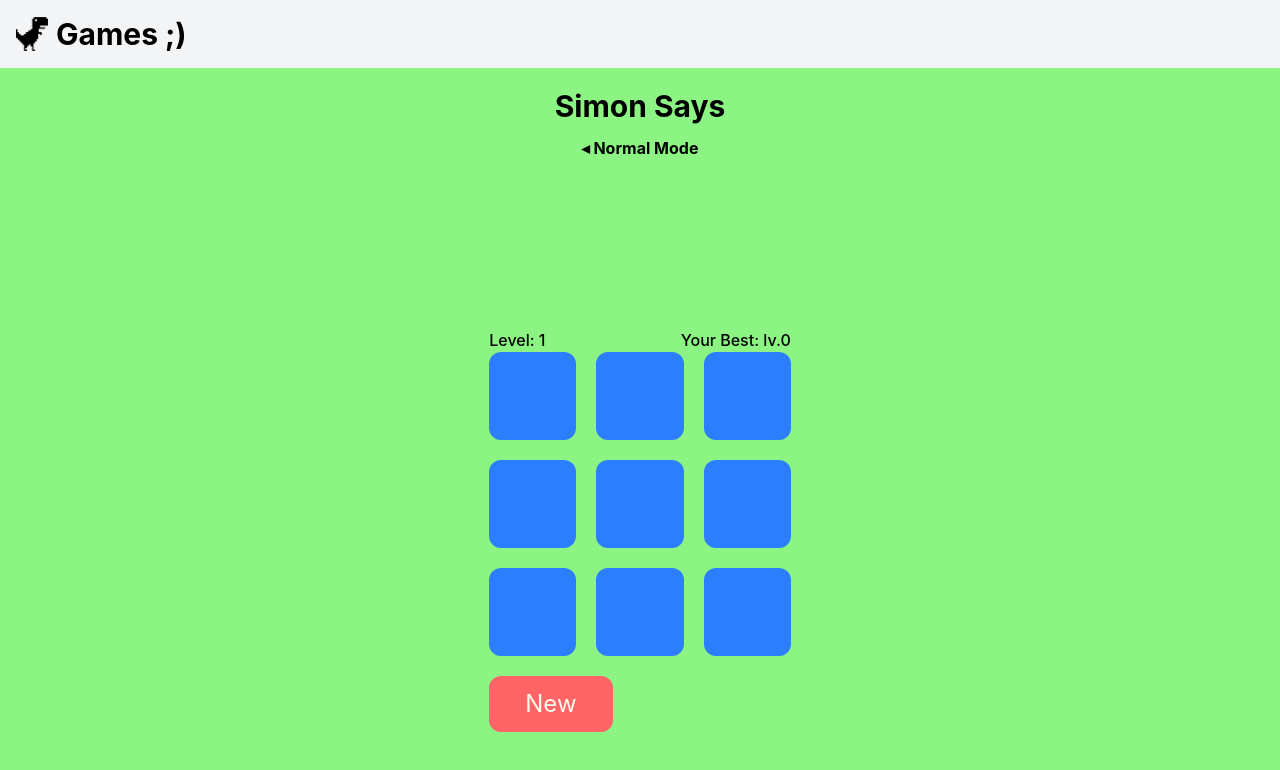
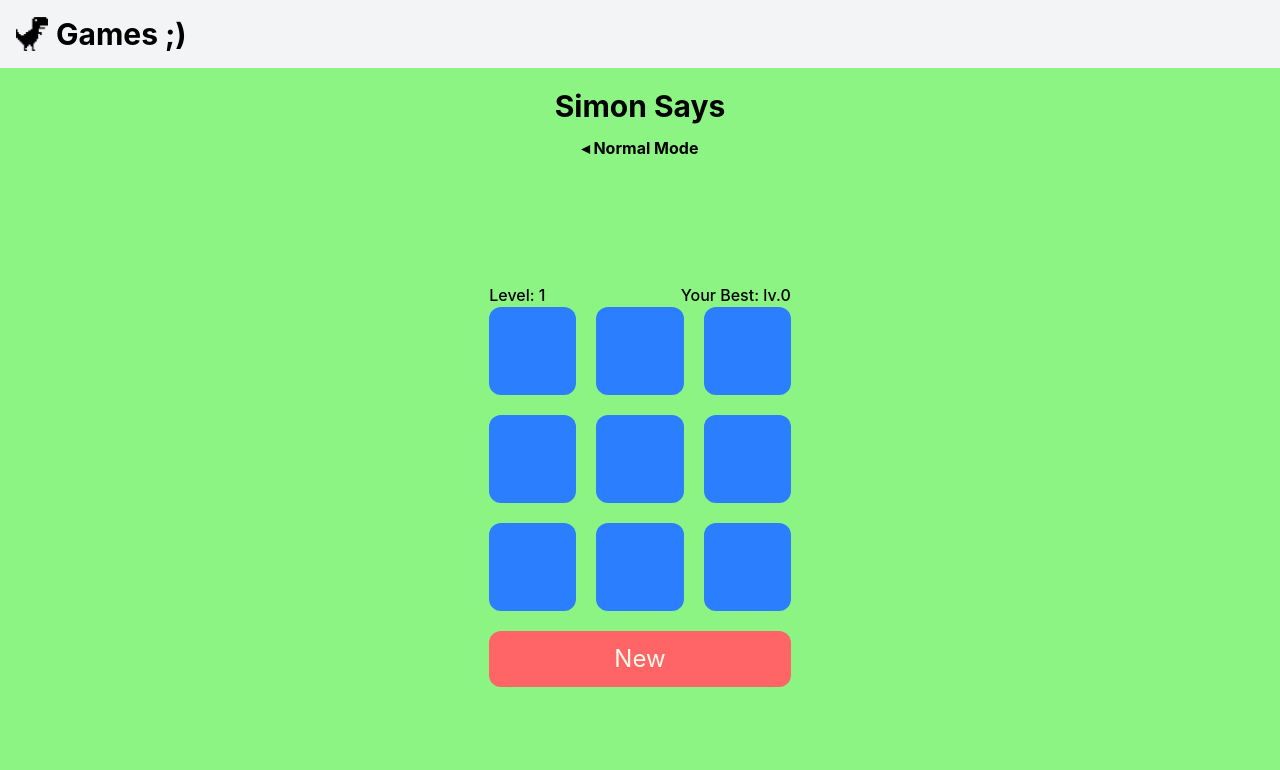
Before and after one commit to aasish7923/FunOnlineGames, a React (Vite) app: page /simon-says in a window 1280 px wide. Both pictures are taken after a click on the button "Start Game". Shown: the top 770 px of the page. Built offline with nearby package versions, Linux system fonts and the light colour scheme.

Commit message:
fix: update layout for Start Game button and add empty paragraph for spacing in SimonSays component

```diff
--- a/src/SimonSays.jsx
+++ b/src/SimonSays.jsx
@@ -200,7 +200,7 @@ function SimonSays() {
           >
             Start Game
           </button>
-        ) : (<div className="flex gap-5 max-sm:flex-col max-sm:gap-0">
+        ) : (<div className="flex gap-5 flex-col max-sm:gap-0">
           <button
             onClick={() => onStart()}
             className="bg-red-400 px-9 py-3 rounded-xl text-2xl cursor-pointer mt-5 text-amber-50"
@@ -217,6 +217,7 @@ function SimonSays() {
         )}
       </div>
       <p></p>
+      <p></p>
     </div>
   );
 }
```
